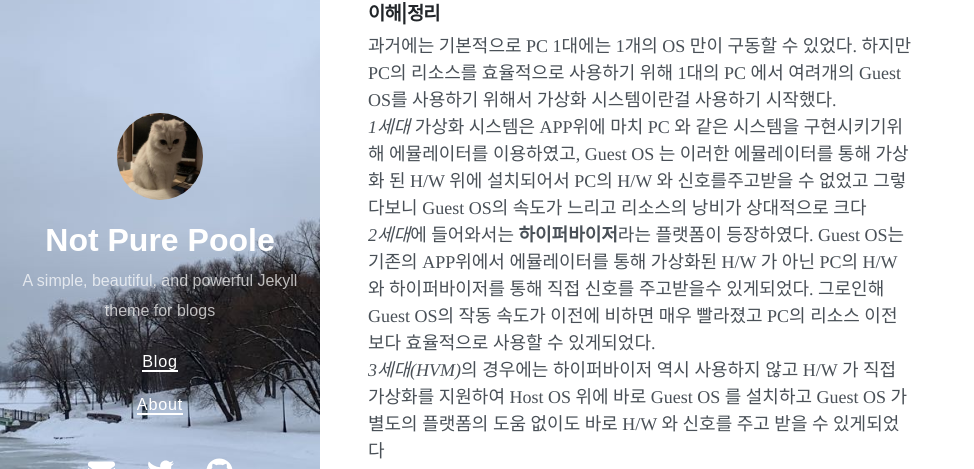
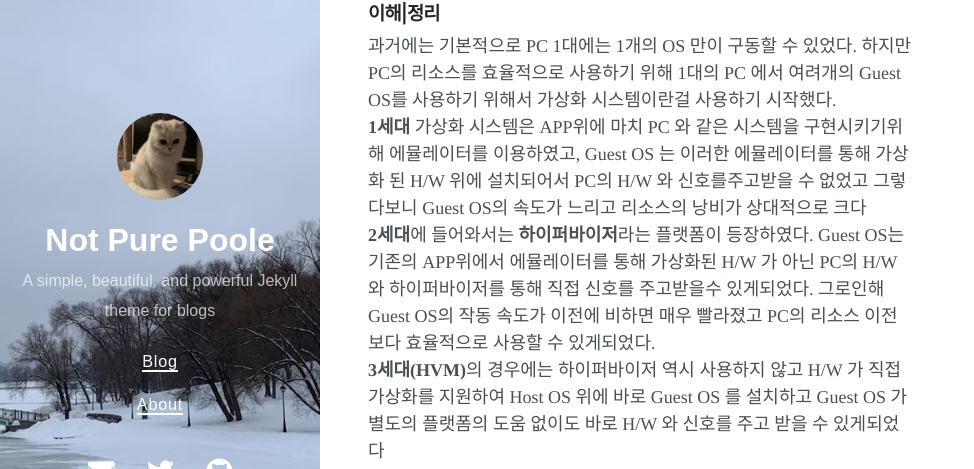
Before and after one commit to whtndgus/JSH, a Jekyll site: the page built from _posts/2022-11-18-ncp.md, in a window 1280 px wide and 900 px high, scrolled down 685 px. Shown: the part 143-612 px from the top of the window, without its empty margins (0-974 px from the left). Built offline with Jekyll 4.4.1, drawn with Linux system fonts in a browser that asks for light colours; nearby versions of some CDN libraries.

```diff
--- a/_posts/2022-11-18-ncp.md
+++ b/_posts/2022-11-18-ncp.md
@@ -33,9 +33,9 @@ date: 2022-11-18 15:32 +0900
 ### 이해|정리
 
 과거에는 기본적으로 PC 1대에는 1개의 OS 만이 구동할 수 있었다. 하지만 PC의 리소스를 효율적으로 사용하기 위해 1대의 PC 에서 여려개의 Guest OS를 사용하기 위해서 가상화 시스템이란걸 사용하기 시작했다.<br>
-*1세대* 가상화 시스템은 APP위에 마치 PC 와 같은 시스템을 구현시키기위해 에뮬레이터를 이용하였고, Guest OS 는 이러한 에뮬레이터를 통해 가상화 된 H/W 위에 설치되어서 PC의 H/W 와 신호를주고받을 수 없었고 그렇다보니 Guest OS의 속도가 느리고 리소스의 낭비가 상대적으로 크다<br>
-*2세대*에 들어와서는 **하이퍼바이저**라는 플랫폼이 등장하였다. Guest OS는 기존의 APP위에서 에뮬레이터를 통해 가상화된 H/W 가 아닌 PC의 H/W 와 하이퍼바이저를 통해 직접 신호를 주고받을수 있게되었다. 그로인해 Guest OS의 작동 속도가 이전에 비하면 매우 빨라졌고 PC의 리소스 이전보다 효율적으로 사용할 수 있게되었다.<br>
-*3세대(HVM)*의 경우에는 하이퍼바이저 역시 사용하지 않고 H/W 가 직접 가상화를 지원하여 Host OS 위에 바로 Guest OS 를 설치하고 Guest OS 가 별도의 플랫폼의 도움 없이도 바로 H/W 와 신호를 주고 받을 수 있게되었다
+**1세대** 가상화 시스템은 APP위에 마치 PC 와 같은 시스템을 구현시키기위해 에뮬레이터를 이용하였고, Guest OS 는 이러한 에뮬레이터를 통해 가상화 된 H/W 위에 설치되어서 PC의 H/W 와 신호를주고받을 수 없었고 그렇다보니 Guest OS의 속도가 느리고 리소스의 낭비가 상대적으로 크다<br>
+**2세대**에 들어와서는 **하이퍼바이저**라는 플랫폼이 등장하였다. Guest OS는 기존의 APP위에서 에뮬레이터를 통해 가상화된 H/W 가 아닌 PC의 H/W 와 하이퍼바이저를 통해 직접 신호를 주고받을수 있게되었다. 그로인해 Guest OS의 작동 속도가 이전에 비하면 매우 빨라졌고 PC의 리소스 이전보다 효율적으로 사용할 수 있게되었다.<br>
+**3세대(HVM)**의 경우에는 하이퍼바이저 역시 사용하지 않고 H/W 가 직접 가상화를 지원하여 Host OS 위에 바로 Guest OS 를 설치하고 Guest OS 가 별도의 플랫폼의 도움 없이도 바로 H/W 와 신호를 주고 받을 수 있게되었다
 
 <br>
 
```
